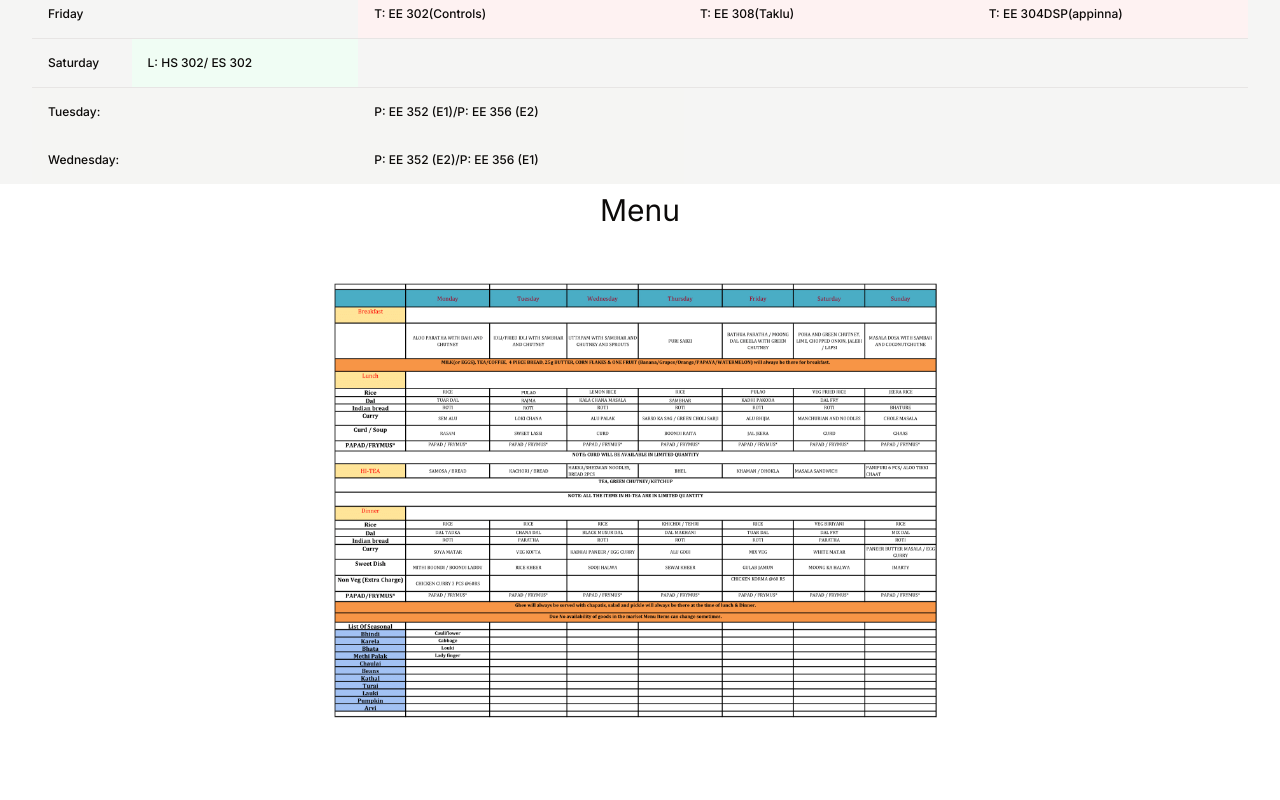
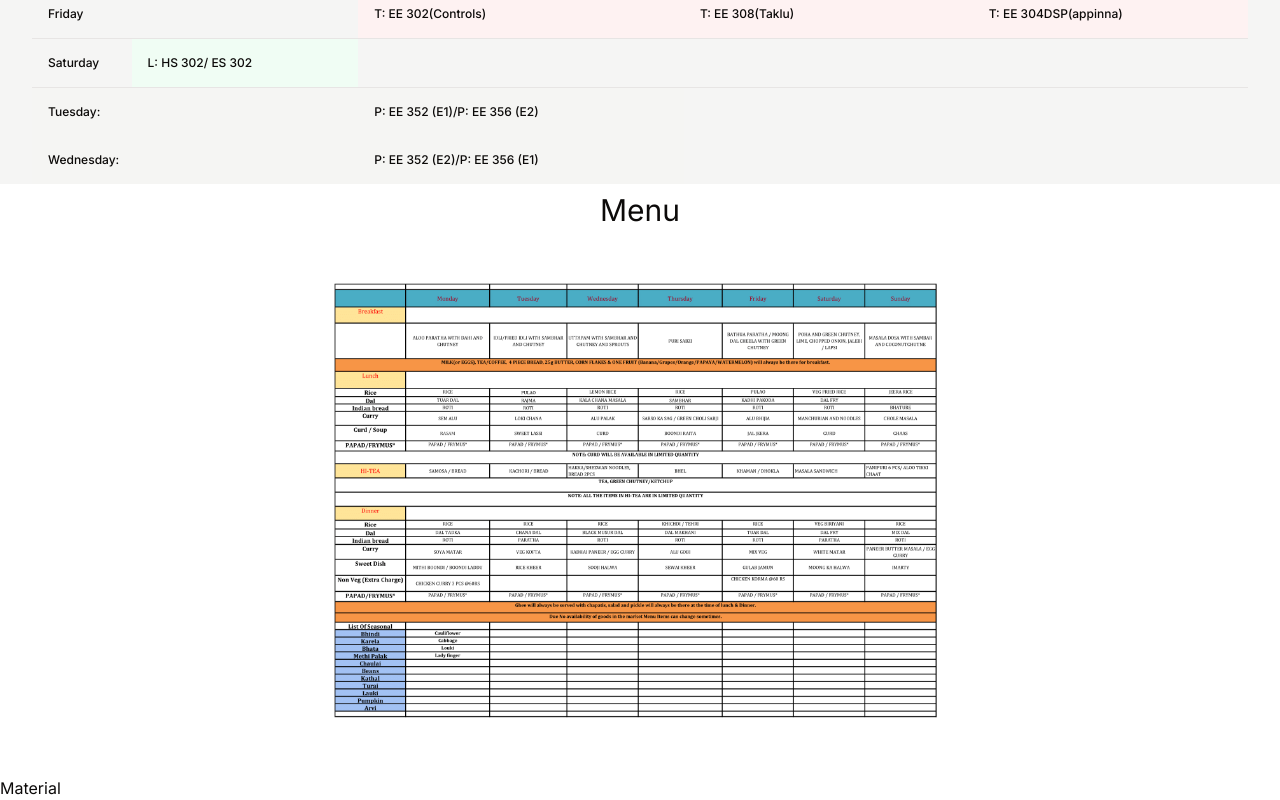
Before and after one commit to Shuffled720/eett, a Next.js app: page / in a window 1280 px wide. Shown: the part 307-1107 px from the top of the page. Before the commit the page ends 1083 px from the top, so only its background shows below. Built offline with nearby package versions, Linux system fonts and the light colour scheme.

Commit message:
material added and updated

```diff
--- a/src/app/page.tsx
+++ b/src/app/page.tsx
@@ -1,13 +1,18 @@
 import { FullWeekTT } from "@/components/FullWeekTT"
 import Header from "@/components/Header"
+import Material from "@/components/Material"
 import Menu from "@/components/Menu"
 
 export default function Home() {
   return (
     <>
       <Header />
+
       <FullWeekTT />
+
       <Menu />
+
+      <Material />
     </>
   )
 }
--- /dev/null
+++ b/src/components/Material.tsx
@@ -0,0 +1,5 @@
+const Material = () => {
+  return <div>Material</div>
+}
+
+export default Material
```
